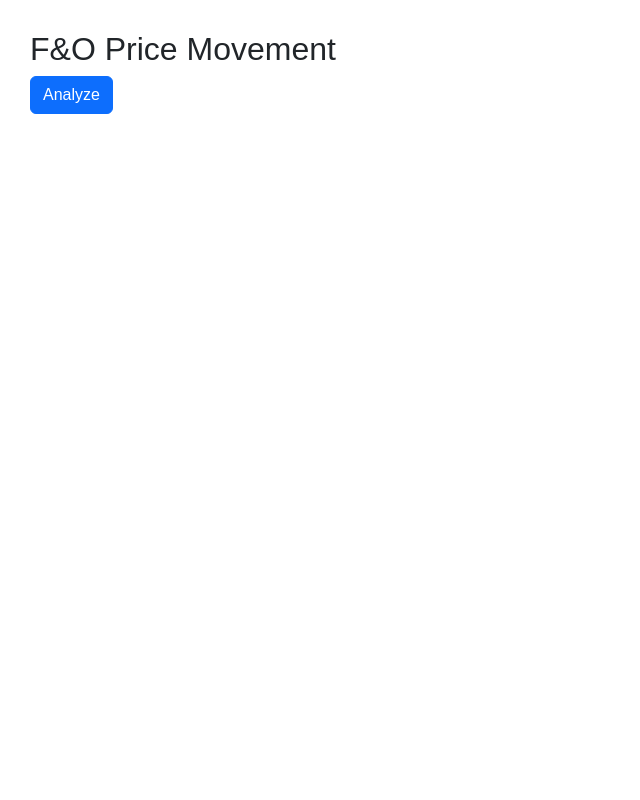
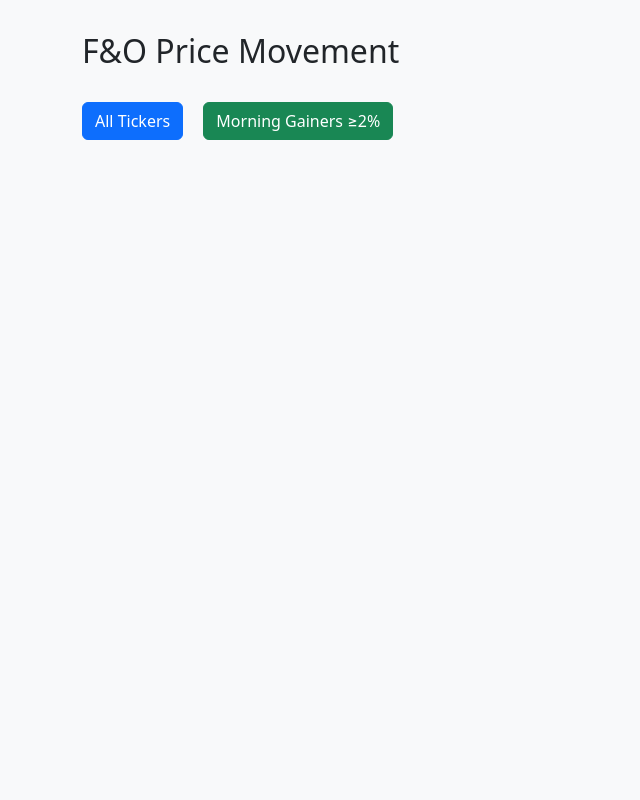
Before and after one commit to gowsshaik/f0, a Flask app: page / in a window 1280 px wide. Shown: the whole page, without its empty margins (0-640 px from the left). Run offline with Flask 3, Linux system fonts and the light colour scheme.

Commit message:
Update index.html

```diff
--- a/templates/index.html
+++ b/templates/index.html
@@ -1,23 +1,48 @@
-
-<html>
+<!DOCTYPE html>
+<html lang="en">
 <head>
-    <title>F&O Ticker Analyzer</title>
+    <meta charset="UTF-8">
+    <meta name="viewport" content="width=device-width, initial-scale=1.0">
+    <title>F&O Analyzer</title>
     <link href="https://cdn.jsdelivr.net/npm/bootstrap@5.3.0/dist/css/bootstrap.min.css" rel="stylesheet">
     <style>
-        .gain { color: green; font-weight: bold; }
-        .loss { color: red; font-weight: bold; }
-        body { padding: 30px; font-family: Arial; }
+        body {
+            padding: 2rem;
+            background-color: #f8f9fa;
+        }
+        h2 {
+            margin-bottom: 2rem;
+        }
+        .gain {
+            background-color: #d4edda;
+            color: #155724;
+        }
+        .loss {
+            background-color: #f8d7da;
+            color: #721c24;
+        }
+        .btn {
+            margin-right: 1rem;
+        }
+        table {
+            font-size: 0.9rem;
+        }
     </style>
 </head>
 <body>
+    <div class="container">
         <h2>F&O Price Movement</h2>
-    <button id="analyzeBtn" class="btn btn-primary">Analyze</button>
-    <div id="result" style="margin-top: 30px;"></div>
+        <div class="mb-3">
+            <button id="analyzeBtn" class="btn btn-primary">All Tickers</button>
+            <button id="gainersBtn" class="btn btn-success">Morning Gainers ≥2%</button>
+        </div>
+        <div id="result" class="table-responsive" style="margin-top: 30px;"></div>
+    </div>
 
     <script>
-        document.getElementById("analyzeBtn").onclick = function() {
-            document.getElementById("analyzeBtn").innerText = "Analyzing...";
-            fetch('/analyze')
+    function fetchAndDisplay(url, button) {
+        button.innerText = "Loading...";
+        fetch(url)
         .then(res => res.json())
         .then(data => {
             const rows = data.map(row => `
@@ -55,13 +80,15 @@
                     </thead>
                     <tbody>${rows}</tbody>
                 </table>`;
-                    document.getElementById("analyzeBtn").innerText = "Analyze";
-                })
-                .catch(err => {
-                    alert("Error fetching data");
-                    document.getElementById("analyzeBtn").innerText = "Analyze";
+            button.innerText = button.id === "gainersBtn" ? "Morning Gainers ≥2%" : "All Tickers";
         });
-        };
+    }
+
+    document.getElementById("analyzeBtn").onclick = () =>
+        fetchAndDisplay("/analyze", document.getElementById("analyzeBtn"));
+
+    document.getElementById("gainersBtn").onclick = () =>
+        fetchAndDisplay("/gainers", document.getElementById("gainersBtn"));
     </script>
 </body>
 </html>
```
Lines whose indentation alone changed are shown as unchanged.
